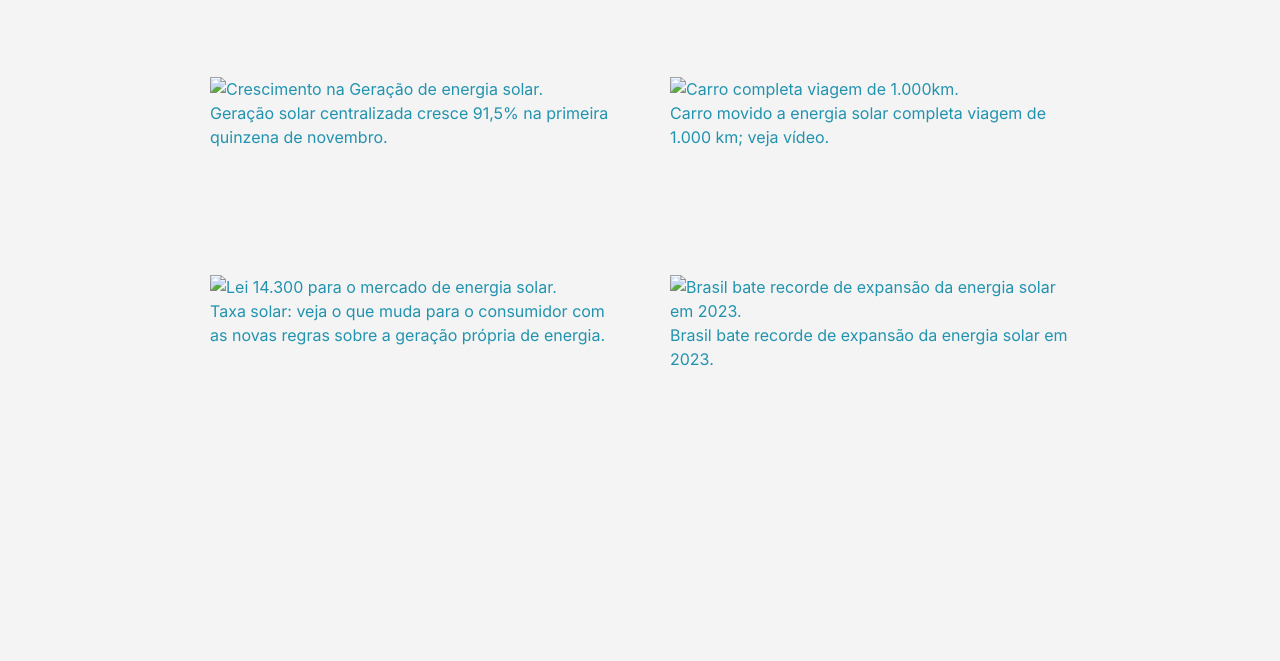
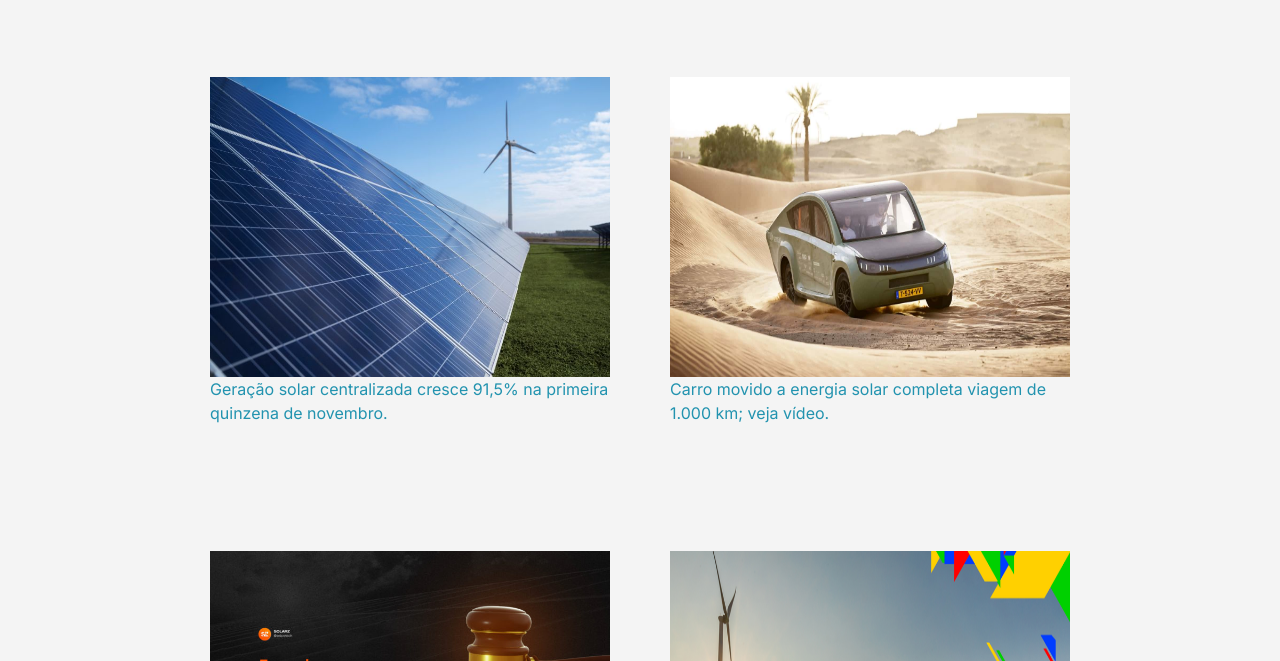
Before and after one commit to alan2442/SolarisPower, a plain HTML site: page pages/public/Noticia/noticia.html in a window 1280 px wide. Shown: the part 68-729 px from the top of the page. Drawn offline with nearby package versions, Linux system fonts and the light colour scheme; a script that the page names is missing.

Commit message:
atualização

```diff
--- a/pages/public/Noticia/noticia.html
+++ b/pages/public/Noticia/noticia.html
@@ -70,14 +70,14 @@
         <div class="imagem-container">
             <a id="acad1"
                 href="https://canalsolar.com.br/geracao-solar-centralizada-cresce-915-na-primeira-quinzena-de-novembro/">
-                <img src="IMG/noticia1.jpg" alt="Crescimento na Geração de energia solar." id="noticias">
+                <img src="../../IMG/noticia1.jpg" alt="Crescimento na Geração de energia solar." id="noticias">
                 <p>Geração solar centralizada cresce 91,5% na primeira quinzena de novembro.</p>
             </a>
         </div>
         <div class="imagem-container">
             <a id="acad1"
                 href="https://www.cnnbrasil.com.br/economia/carro-movido-a-energia-solar-completa-viagem-de-1-000-km-veja-video/">
-                <img src="IMG/noticia2.jpg" alt="Carro completa viagem de 1.000km." id="noticias">
+                <img src="../../IMG/noticia2.jpg" alt="Carro completa viagem de 1.000km." id="noticias">
                 <p>Carro movido a energia solar completa viagem de 1.000 km; veja vídeo.</p>
             </a>
         </div>
@@ -87,7 +87,7 @@
         <div class="imagem-container">
             <a id="acad1"
                 href="https://solarz.com.br/cinco-mudancas-trazidas-pela-lei-14-300-para-o-mercado-de-energia-solar/">
-                <img src="IMG/noticia3.jpg" alt="Lei 14.300 para o mercado de energia solar." id="noticias">
+                <img src="../../IMG/noticia3.jpg" alt="Lei 14.300 para o mercado de energia solar." id="noticias">
                 <p>Taxa solar: veja o que muda para o consumidor com as novas regras sobre a geração própria de energia.
                 </p>
             </a>
@@ -95,7 +95,7 @@
         <div class="imagem-container">
             <a id="acad1"
                 href="https://www.gov.br/mme/pt-br/assuntos/noticias/brasil-bate-recorde-de-expansao-da-energia-solar-em-2023">
-                <img src="IMG/noticia4.png" alt="Brasil bate recorde de expansão da energia solar em 2023."
+                <img src="../../IMG/noticia4.png" alt="Brasil bate recorde de expansão da energia solar em 2023."
                     id="noticias">
                 <p>Brasil bate recorde de expansão da energia solar em 2023.</p>
             </a>
```
Also changed, not shown: pages/public/Index/index.html (+3 -3 lines), pages/public/Produtos/carrinho.html (+1 -1 lines), pages/public/Sobre/sobre.html (+2 -2 lines), 1 other file.
